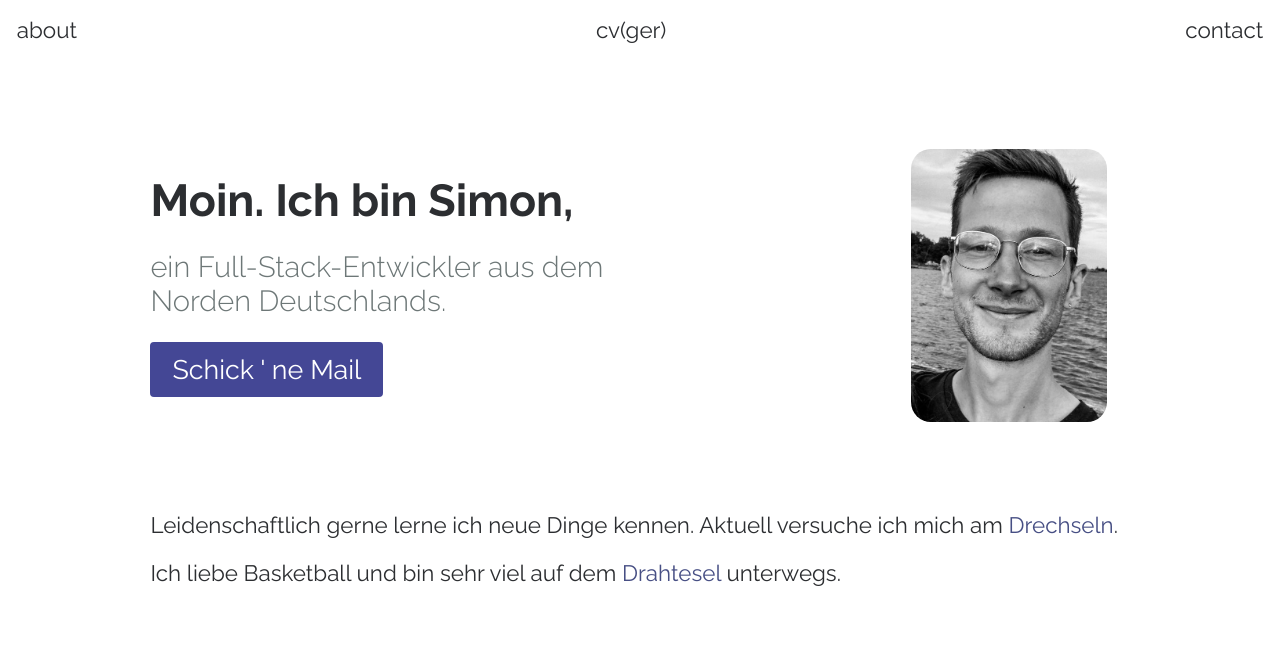
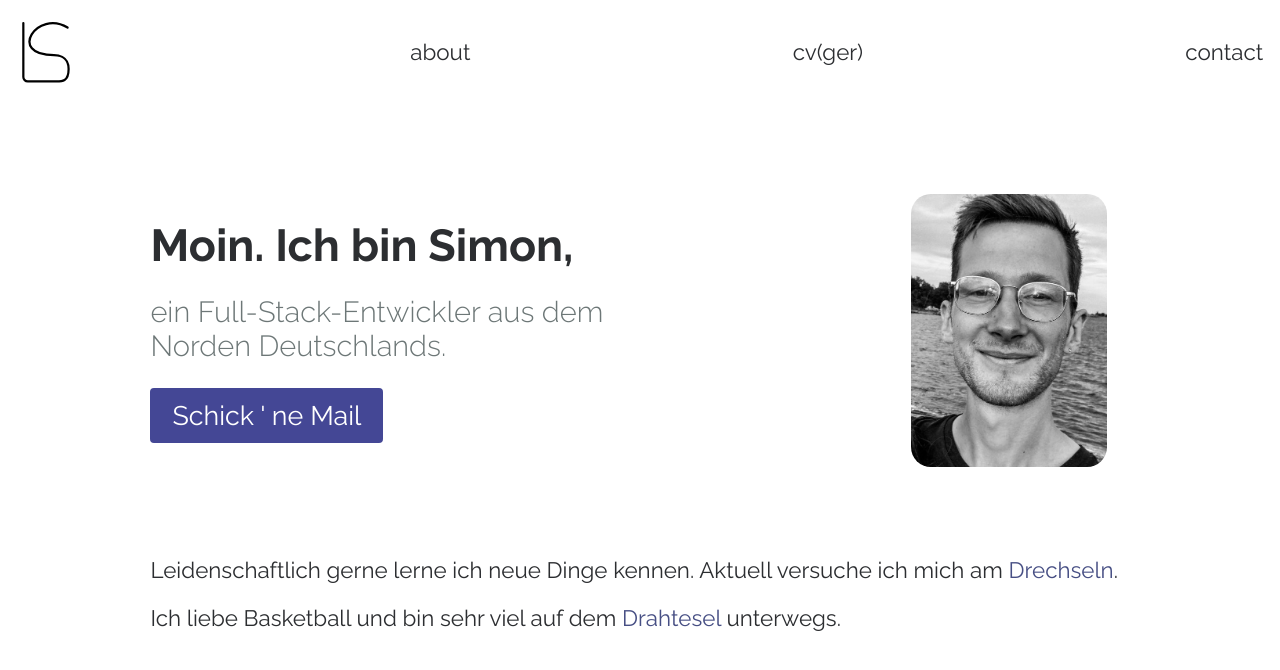
Before and after one commit to heinbl/smey.one, a Next.js app: page / in a window 1280 px wide. Shown: the top 670 px of the page. Built offline with nearby package versions, Linux system fonts and the light colour scheme.

Commit message:
add logo

```diff
--- a/components/Header/Header.module.css
+++ b/components/Header/Header.module.css
@@ -7,6 +7,7 @@
     display: flex;
     width: 100%;
     justify-content: space-between;
+    align-items: center;
 }
 .nav > a {
     text-decoration: none;
@@ -22,7 +23,10 @@
 }
 
 .headerImage {
-    border-radius: 100%;
+    stroke: var(--accent);
+    color: var(--accent);
+    height: auto;
+    max-width: 80%;
 }
 
 .headerInner {
@@ -30,11 +34,9 @@
 }
 
 .imageContainer {
-    margin: 0 1rem;
-    border-radius: 100%;
+    margin: 1rem;
     height: 60px;
     width: 60px;
-    box-shadow: var(--shadow) 7px 7px 29px;
 }
 
 @media screen and (max-width: 576px) {
--- a/components/Header/header.tsx
+++ b/components/Header/header.tsx
@@ -3,6 +3,7 @@ import Link from 'next/link';
 import Image from 'next/image';
 import styles from './Header.module.css';
 import HeaderImage from '../../public/images/header2.jpg';
+import Logo from '../../public/images/simon_logo.svg';
 
 export interface HeaderProps {};
 
@@ -10,16 +11,14 @@ export default function Header(props: HeaderProps): ReactElement {
   return (
     <header className={ styles.header }>
       <div className={ styles.headerInner }>
-        {/* <div className={ styles.imageContainer }>
+        <nav className={ styles.nav }>
+        <div className={ styles.imageContainer }>
           <Image
             className={ styles.headerImage }
-            src={ HeaderImage }
+            src={ Logo }
             alt="a small programmer in the wild"
-            layout="responsive"
-            sizes="100px"
           />
-        </div> */}
-        <nav className={ styles.nav }>
+        </div>
           <Link href="/" className={ styles.navItem }>About</Link>
           {/* <Link href="/coffee"><a className={ styles.navItem }>Coffee</a></Link> */}
           <Link className={ styles.navItem } target="_blank" rel="noopener noreferrer" href="/files/cv.pdf">CV(GER)</Link>
--- a/components/Intro/intro.tsx
+++ b/components/Intro/intro.tsx
@@ -4,6 +4,7 @@ import introStyles from './Intro.module.css';
 import Link from 'next/link';
 import Image from 'next/image';
 import BackgroundImage from '../../public/images/bg_small.jpg';
+import Logo from '../../public/images/simon_logo.svg';
 import { annotate } from 'rough-notation';
 
 
```
Also changed, not shown: public/images/simon_logo.svg (added).
